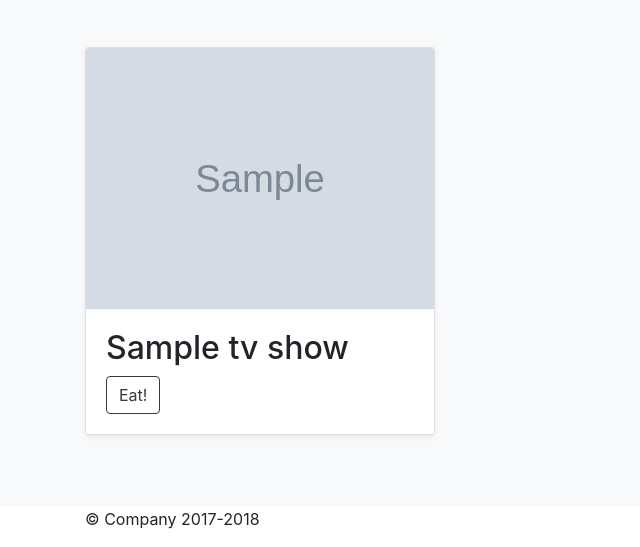
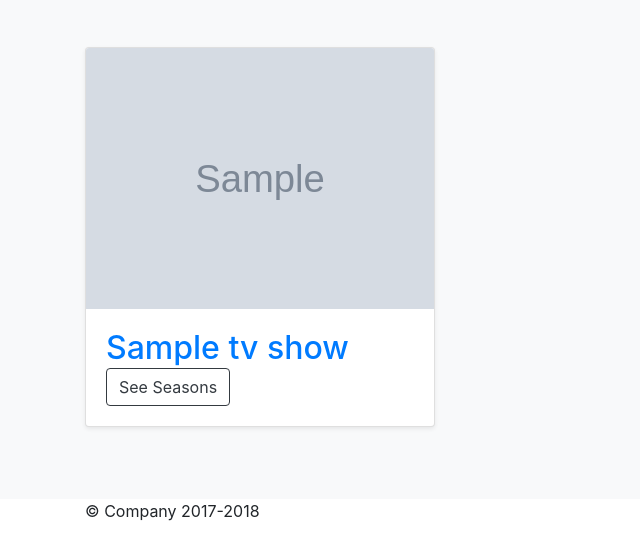
Before and after one commit to corkyw10/as_served_on_screen, a Symfony app: template templates/tvshowlist.html.twig in a window 1280 px wide. Shown: the part 439-986 px from the top of the page, without its empty margins (0-640 px from the left). After the commit the page ends 960 px from the top, so only its background shows below. Run offline with Twig, Linux system fonts and the light colour scheme; the template is opened without the code that fills it: most values are stand-ins (such as "Sample title", 1, 10 or a date in 2020); grey boxes marked "Sample" are stand-in pictures; some libraries are stand-ins or nearby versions.

Commit message:
Tv Show titles link to corresponding seasons

```diff
--- a/templates/tvshowlist.html.twig
+++ b/templates/tvshowlist.html.twig
@@ -14,9 +14,11 @@
                         <div class="card mb-4 shadow-sm">
                         <img class="card-img-top" src="{{ asset('assets/images/'~tvShow.imageUrl) }}" alt="{{ tvShow.title }} image">
                         <div class="card-body">
-                            <h2 class="card-text">{{ tvShow.title }}</h2>
+                            <a href="{{ path('seasons', {'id': tvShow.id}) }}">
+                                <h2 class="card-text">{{ tvShow.title }}</h2>
+                            </a>
                             <div class="d-flex justify-content-between align-items-center">
-                                <button type="button" class="btn btn-outline-dark .btn-lg">Eat!</button>
+                                <button type="button" class="btn btn-outline-dark .btn-lg">See Seasons</button>
                             </div>
                         </div>
                         </div>
```
